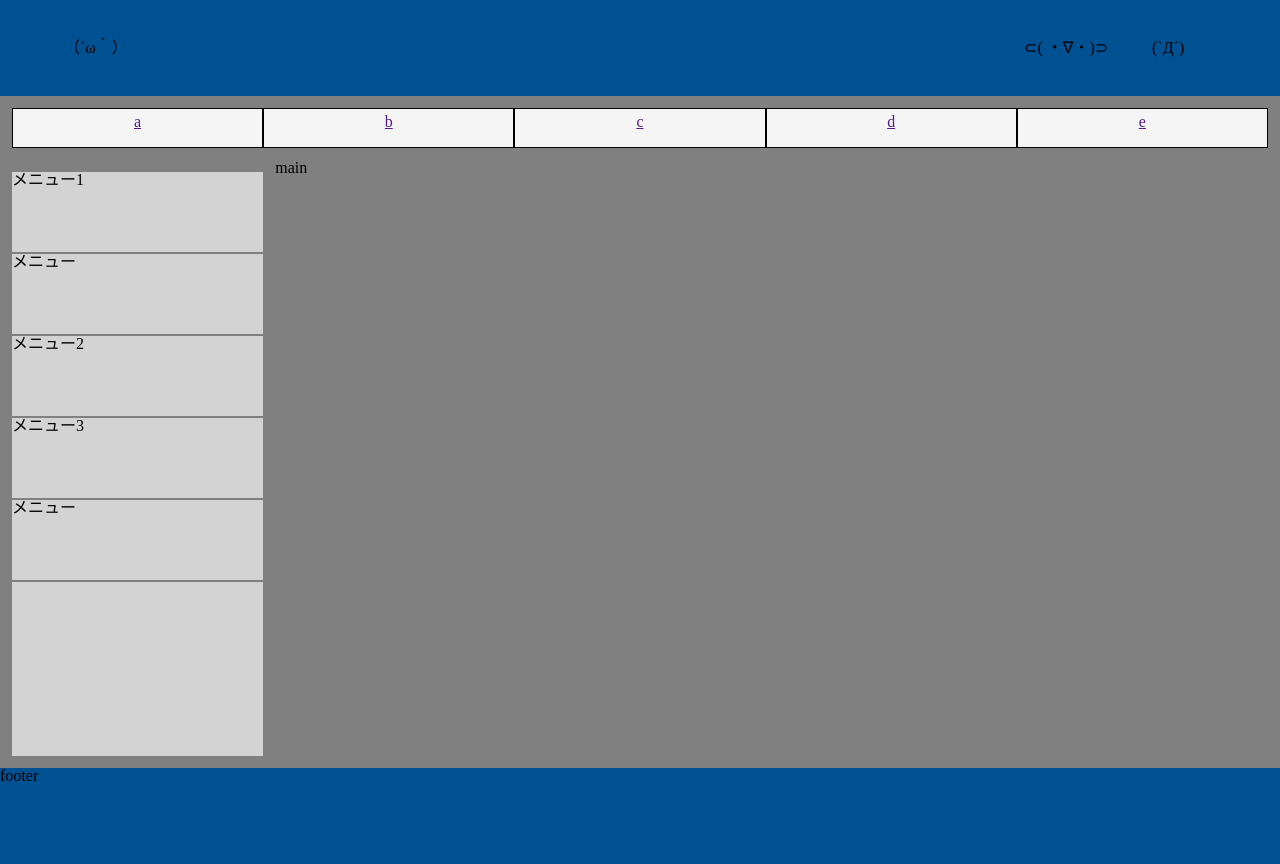
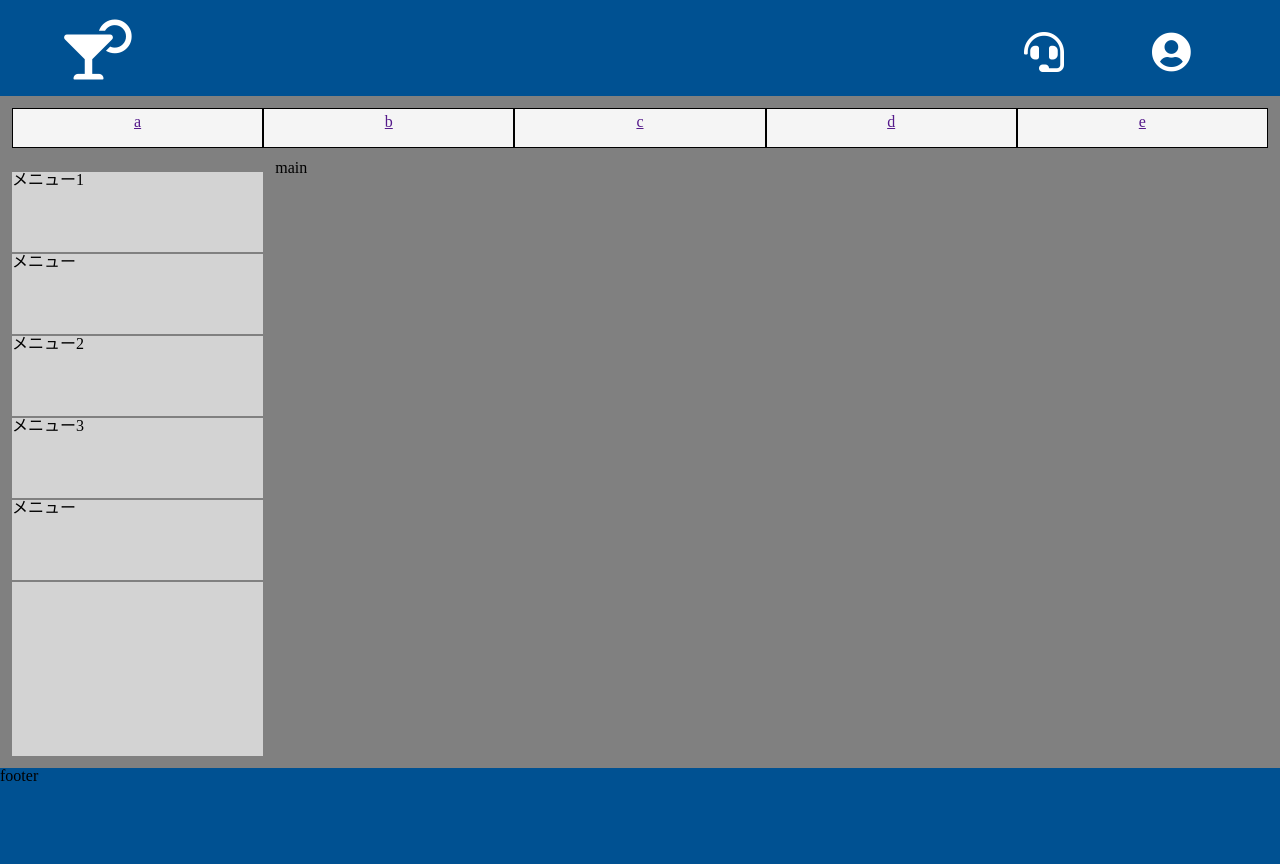
Before and after one commit to div-antk/prac-front, a plain HTML site: page index.html in a window 1280 px wide. Drawn offline with nearby package versions, Linux system fonts and the light colour scheme.

Commit message:
font-awsome導入

```diff
--- a/css/header.css
+++ b/css/header.css
@@ -4,20 +4,26 @@ header {
   width: 100%;
 }
 
-.logo {
+.fa-cocktail {
   position: absolute;
   left: 5%;
-  top: 5%;
+  top: 2.5%;
+  font-size: 60px;
+  color: white;
 }
 
-.acount {
+.fa-user-circle {
   position: absolute;
   left: 90%;
-  top: 5%;
+  top: 4%;
+  font-size: 40px;
+  color: white;
 }
 
-.contact {
+.fa-headset {
   position: absolute;
   left: 80%;
-  top: 5%;
+  top: 4%;
+  font-size: 40px;
+  color: white;
 }
--- a/index.html
+++ b/index.html
@@ -6,6 +6,7 @@
   <title>練習</title>
   <!-- css -->
   <link rel="stylesheet" href="https://cdnjs.cloudflare.com/ajax/libs/meyer-reset/2.0/reset.css">
+  <link rel="stylesheet" href="https://use.fontawesome.com/releases/v5.6.3/css/all.css">
   <link rel="stylesheet" href="css/style.css">
   <link rel="stylesheet" href="css/header.css">
   <link rel="stylesheet" href="css/side.css">
@@ -15,9 +16,9 @@
 <body>
   <div class="wrapper">
     <header>
-      <div class="logo">（´ω｀）</div>
-      <div class="acount">(`Д´)</div>
-      <div class="contact">⊂( ・∇・)⊃</div>
+      <i class="fas fa-cocktail"></i>
+      <i class="fas fa-user-circle"></i>
+      <i class="fas fa-headset"></i>
     </header>
 
     <nav class="gnavi">
```
